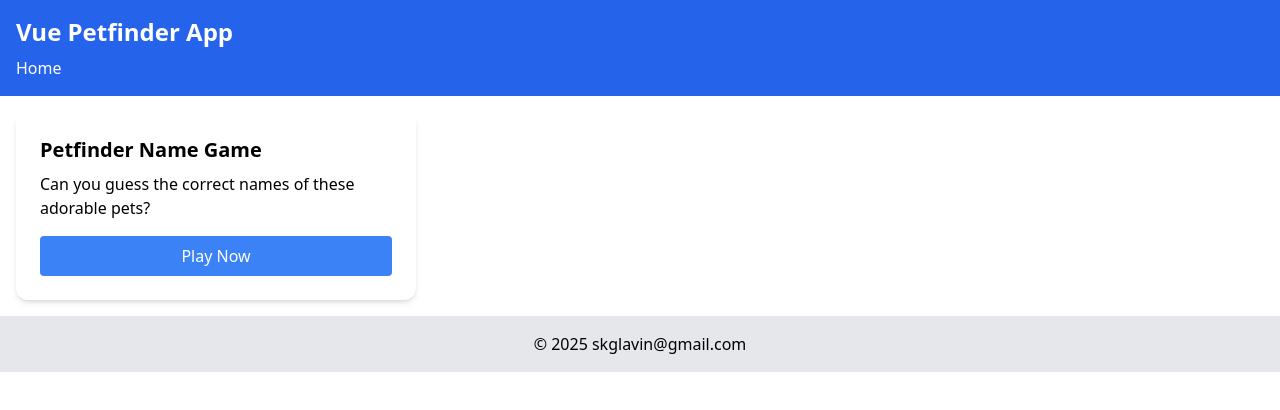
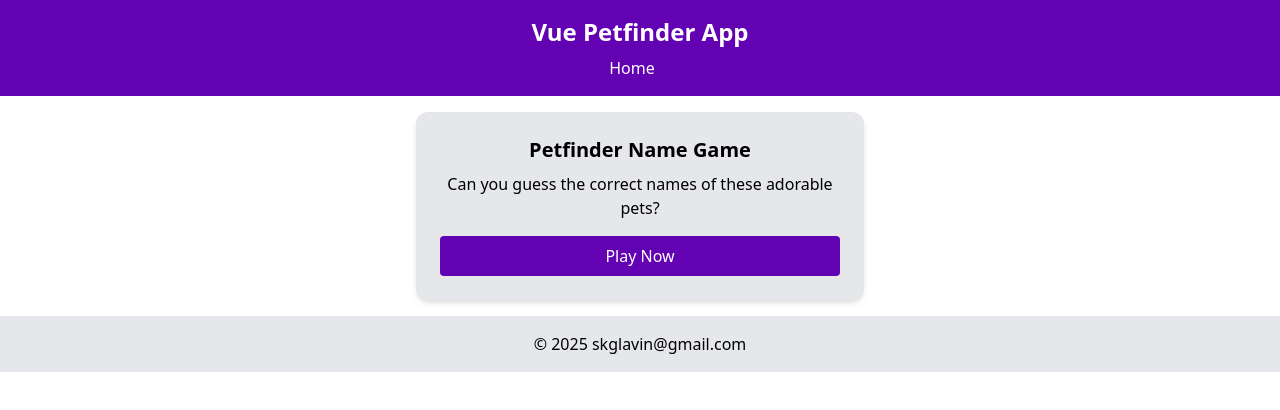
Before and after one commit to seanglavin/DP-203, a Vue app in the folder frontend/: page / in a window 1280 px wide. Shown: the top 410 px of the page. Built offline with nearby package versions, Linux system fonts and the light colour scheme.

Commit message:
some basic home screen and styling for start of pet name game

```diff
--- a/frontend/src/App.vue
+++ b/frontend/src/App.vue
@@ -1,8 +1,8 @@
 <template>
   <div class="app-container">
-    <header class="bg-blue-600 text-white p-4">
-      <h1 class="text-2xl font-bold">Vue Petfinder App</h1>
-      <nav class="mt-2">
+    <header class="bg-[var(--primary-purple)] text-[var(--primary-light)] p-4">
+      <h1 class="text-2xl font-bold text-center">Vue Petfinder App</h1>
+      <nav class="mt-2 text-center">
         <router-link to="/" class="mr-4 hover:underline">Home</router-link>
         <!-- <router-link to="/about" class="hover:underline">About</router-link> -->
       </nav>
@@ -13,7 +13,7 @@
       <router-view></router-view>
     </main>
 
-    <footer class="bg-gray-200 p-4 text-center">
+    <footer class="bg-[var(--secondary-light)] p-4 text-center">
       <p>© 2025 skglavin@gmail.com</p>
     </footer>
   </div>
--- a/frontend/src/assets/styles/tailwind.css
+++ b/frontend/src/assets/styles/tailwind.css
@@ -1,3 +1,29 @@
 @tailwind base;
 @tailwind components;
 @tailwind utilities;
+
+:root {
+    --primary-purple: #6302b3;
+    --secondary-purple: #a145ec;
+    --primary-light: #ffffff;
+    --secondary-light: #e5e7eb;
+    --border-radius: 0.375rem;
+    --transition-speed: 0.3s;
+  }
+
+  /* Global styles that use these variables */
+  .custom-border {
+    border: 2px solid var(--color-primary);
+    border-radius: var(--border-radius);
+    transition: all var(--transition-speed) ease;
+  }
+
+  /* You can also define common animations here */
+  @keyframes fadeIn {
+    from { opacity: 0; }
+    to { opacity: 1; }
+  }
+
+  .fade-in {
+    animation: fadeIn var(--transition-speed) ease;
+  }
--- a/frontend/src/views/Home.vue
+++ b/frontend/src/views/Home.vue
@@ -1,24 +1,23 @@
 <template>
-  <div class="home">
-    <!-- <h2 class="text-3xl font-bold mb-6">Choose a Game</h2> -->
-
-    <div class="grid grid-cols-1 md:grid-cols-2 lg:grid-cols-3 gap-6">
+  <div class="home flex flex-col items-center">
+    <!-- Games Wrapper -->
+    <div class="flex flex-wrap justify-center gap-6 w-full max-w-4xl">
       <!-- Game Card for Pet Name Guessing -->
-      <div class="game-card bg-white p-6 rounded-xl shadow-md hover:shadow-lg transition">
-        <h3 class="text-xl font-bold mb-2">Petfinder Name Game</h3>
-        <p class="mb-4">Can you guess the correct names of these adorable pets?</p>
+      <div class="game-card bg-[var(--secondary-light)] p-6 rounded-xl shadow-md hover:shadow-lg transition max-w-md w-full">
+        <h3 class="text-xl font-bold mb-2 text-center">Petfinder Name Game</h3>
+        <p class="mb-4 text-center">Can you guess the correct names of these adorable pets?</p>
         <router-link
           to="/games/pet-name-game"
-          class="block text-center py-2 px-4 bg-blue-500 text-white rounded hover:bg-blue-600 transition"
+          class="block text-center py-2 px-4 bg-[var(--primary-purple)] text-white rounded hover:bg-[var(--secondary-purple)]"
         >
           Play Now
         </router-link>
       </div>
 
-      <!-- Additional game cards would go here -->
-      <!-- <div class="game-card bg-white p-6 rounded-xl shadow-md hover:shadow-lg transition">
-        <h3 class="text-xl font-bold mb-2">Pet Breed Quiz</h3>
-        <p class="mb-4">Test your knowledge of different pet breeds!</p>
+      <!-- Additional Game Cards -->
+      <!-- <div class="game-card bg-white p-6 rounded-xl shadow-md hover:shadow-lg transition max-w-md w-full">
+        <h3 class="text-xl font-bold mb-2 text-center">Pet Breed Quiz</h3>
+        <p class="mb-4 text-center">Test your knowledge of different pet breeds!</p>
         <router-link
           to="/games/breed-quiz"
           class="block text-center py-2 px-4 bg-blue-500 text-white rounded hover:bg-blue-600 transition"
--- a/frontend/src/views/games/PetNameGameView.vue
+++ b/frontend/src/views/games/PetNameGameView.vue
@@ -1,7 +1,7 @@
 <!-- PetNameGameView.vue -->
 <template>
     <div>
-      <h2 class="text-3xl font-bold mb-6">Pet Name Guessing Game</h2>
+      <!-- <h2 class="text-3xl font-bold mb-6">Pet Name Guessing Game</h2> -->
       <PetNameGame />
 
       <div class="mt-6">
--- a/frontend/tailwind.config.js
+++ b/frontend/tailwind.config.js
@@ -5,7 +5,9 @@ module.exports = {
     "./src/**/*.{vue,js,ts,jsx,tsx}",
   ],
   theme: {
-    extend: {},
+    extend: {
+
+    },
   },
   plugins: [],
 }
```
